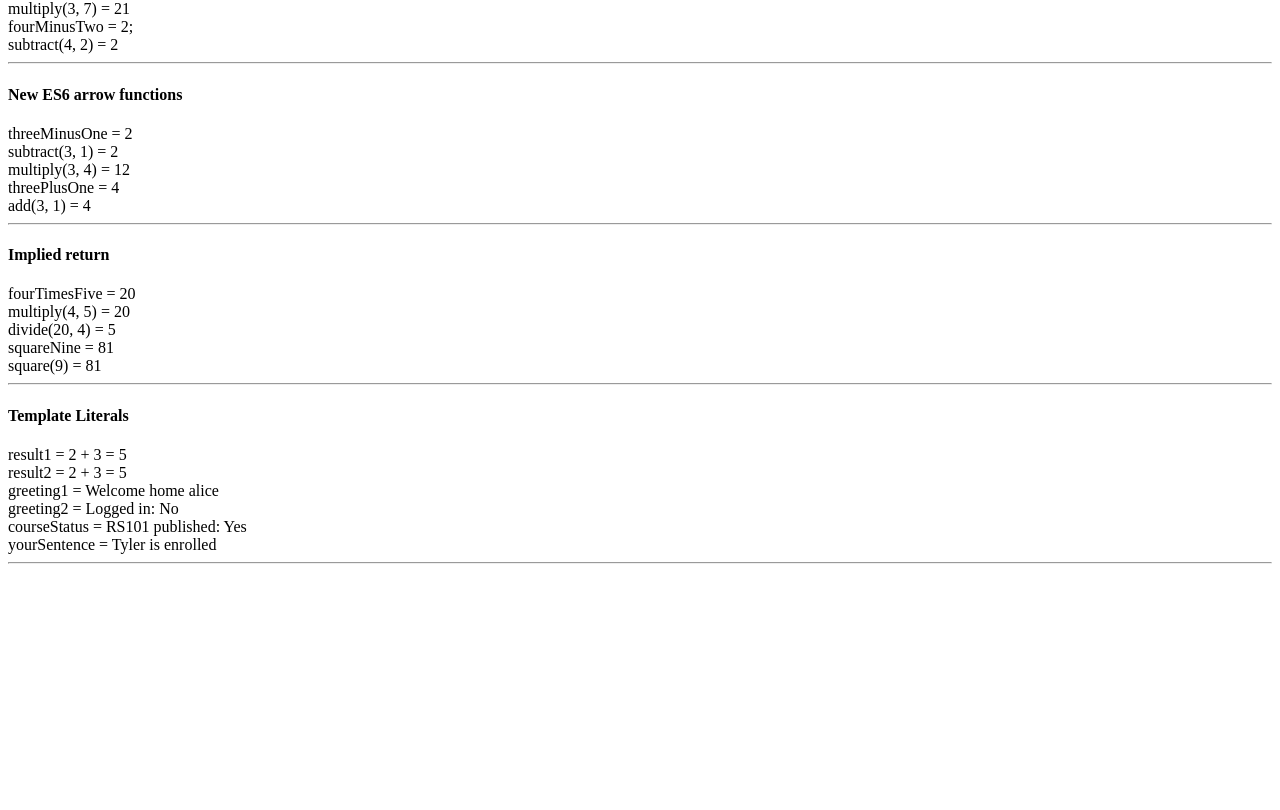
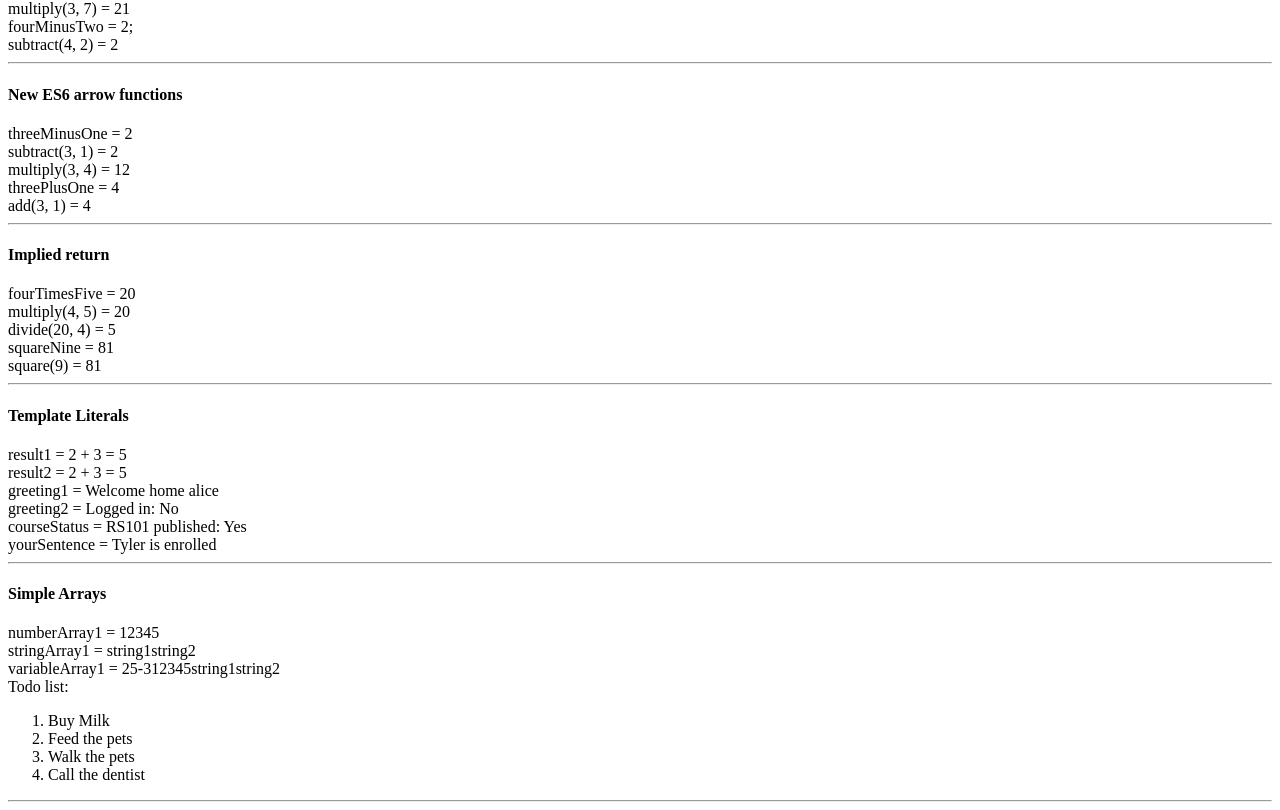
Before and after one commit to pricefy-dotcom/webdev-client, a Next.js app in the folder 2026/fall/webdev/webdev-client/: page /labs/lab3 in a window 1280 px wide. Shown: the part 1759-2569 px from the top of the page. Before the commit the page ends 2331 px from the top, so only its background shows below. Built offline with nearby package versions, Linux system fonts and the light colour scheme.

Commit message:
Lab 3.4 JavaScript Data Structures

```diff
--- /dev/null
+++ b/2026/fall/webdev/webdev-client/app/labs/lab3/SimpleArrays.tsx
@@ -0,0 +1,34 @@
+export default function SimpleArrays() {
+    var functionScoped = 2;
+    let blockScoped = 5;
+    const constant1 = functionScoped - blockScoped;
+    let numberArray1 = [1, 2, 3, 4, 5];
+    let stringArray1 = ["string1", "string2"];
+    let htmlArray1 = [
+        <li key={1}>Buy Milk</li>,
+        <li key={2}>Feed the pets</li>,
+        <li key={3}>Walk the pets</li>
+    ];
+    htmlArray1.push(<li key={4}>Call the dentist</li>);
+    let variableArray1 = [
+        functionScoped,
+        blockScoped,
+        constant1,
+        numberArray1,
+        stringArray1,
+    ];
+    return (
+        <div id="wd-simple-arrays">
+            <h4>Simple Arrays</h4>
+            numberArray1 = {numberArray1}
+            <br />
+            stringArray1 = {stringArray1}
+            <br />
+            variableArray1 = {variableArray1}
+            <br />
+            Todo list:
+            <ol>{htmlArray1}</ol>
+            <hr />
+        </div>
+    );
+}
--- a/2026/fall/webdev/webdev-client/app/labs/lab3/page.tsx
+++ b/2026/fall/webdev/webdev-client/app/labs/lab3/page.tsx
@@ -10,6 +10,7 @@ import LegacyFunctions from "./LegacyFunctions";
 import ArrowFunction from "./ArrowFunctions";
 import ImpliedReturn from "./ImpliedReturn";
 import TemplateLiterals from "./TemplateLiterals";
+import SimpleArrays from "./SimpleArrays";
 
 export default function Lab3() {
     return (
@@ -27,6 +28,7 @@ export default function Lab3() {
             <ArrowFunction />
             <ImpliedReturn />
             <TemplateLiterals />
+            <SimpleArrays />
         </div>
     );
 }
```
